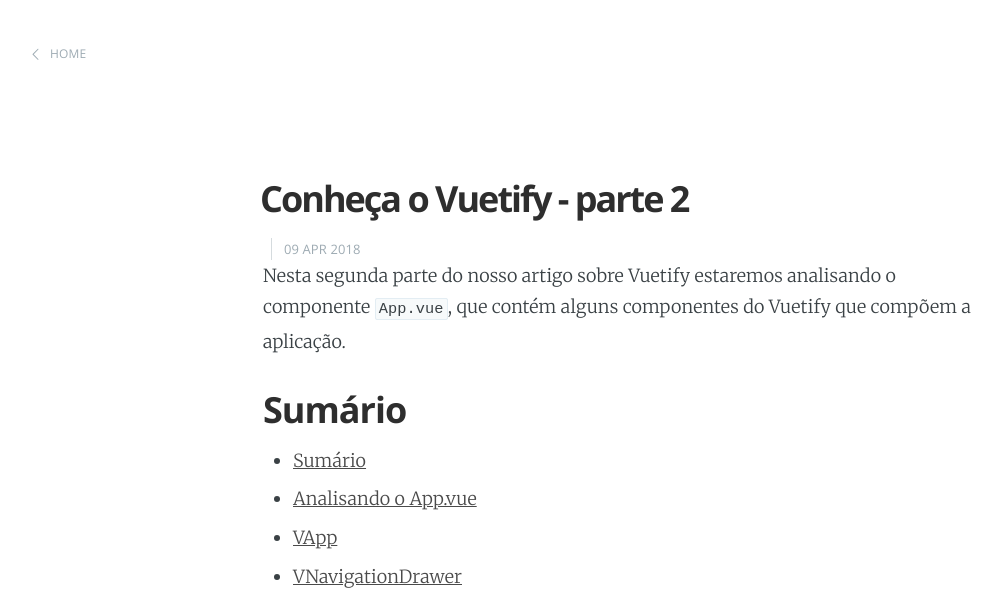
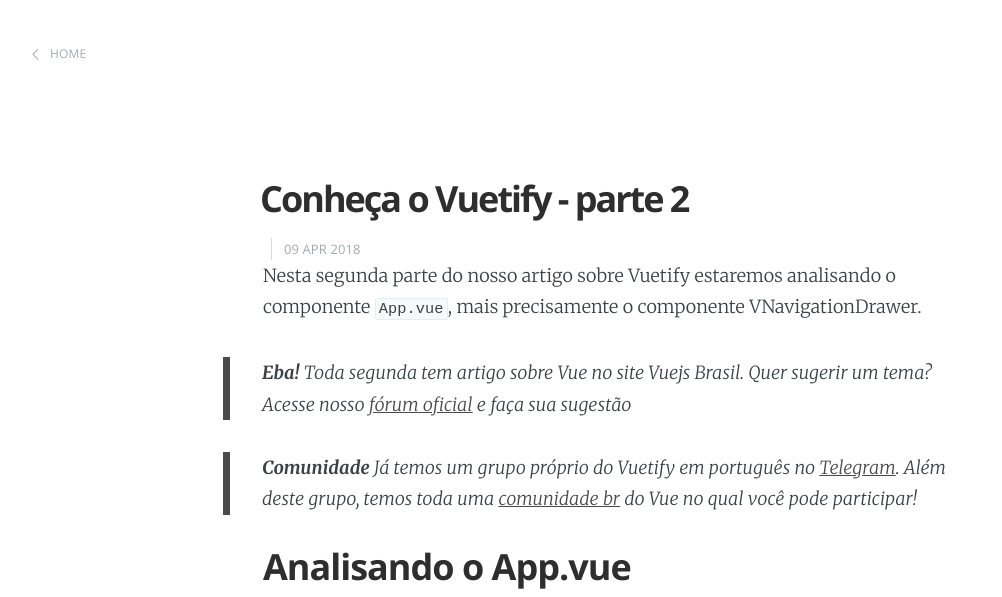
Before and after one commit to vuejs-br/blog, a Jekyll site: the page built from _posts/2018-04-02-conheca-o-vuetify-tutorial-dicas-parte-2.md, in a window 1280 px wide and 1400 px high. Shown: the top 597 px of the window, without its empty margins (22-1024 px from the left). Built offline with Jekyll 4.4.1, drawn with Linux system fonts in a browser that asks for light colours; comment, search, counter and statistics services are not loaded; some of the changed text lies outside the part shown.

Commit message:
Update 2018-04-02-conheca-o-vuetify-tutorial-dicas-parte-2.md

```diff
--- a/_posts/2018-04-02-conheca-o-vuetify-tutorial-dicas-parte-2.md
+++ b/_posts/2018-04-02-conheca-o-vuetify-tutorial-dicas-parte-2.md
@@ -6,29 +6,7 @@
 author: daniel-schmitz
 ---
 
-Nesta segunda parte do nosso artigo sobre Vuetify estaremos analisando o componente `App.vue`, que contém alguns componentes do Vuetify que compõem a aplicação.
-
-
-## Sumário
-
-<!-- TOC -->
-
-- [Sumário](#sumário)
-- [Analisando o App.vue](#analisando-o-appvue)
-- [VApp](#vapp)
-- [VNavigationDrawer](#vnavigationdrawer)
-    - [Propriedade Persistent](#propriedade-persistent)
-    - [Propriedade MiniVariant](#propriedade-minivariant)
-    - [Propriedade clipped](#propriedade-clipped)
-    - [Propriedade v-model](#propriedade-v-model)
-    - [Propriedade enable-resize-watcher (deprecidada)](#propriedade-enable-resize-watcher-deprecidada)
-    - [Propriedade fixed](#propriedade-fixed)
-    - [Propriedade app](#propriedade-app)
-    - [Outras propriedades importantes](#outras-propriedades-importantes)
-    - [Configurando o menu](#configurando-o-menu)
-- [Criando a integração com o Vue Router](#criando-a-integração-com-o-vue-router)
-
-<!-- /TOC -->
+Nesta segunda parte do nosso artigo sobre Vuetify estaremos analisando o componente `App.vue`, mais precisamente o componente VNavigationDrawer.
 
  > **Eba!** Toda segunda tem artigo sobre Vue no site Vuejs Brasil. Quer sugerir um tema? Acesse nosso [fórum oficial](https://github.com/vuejs-br/forum/issues/7) e faça sua sugestão
 
```
